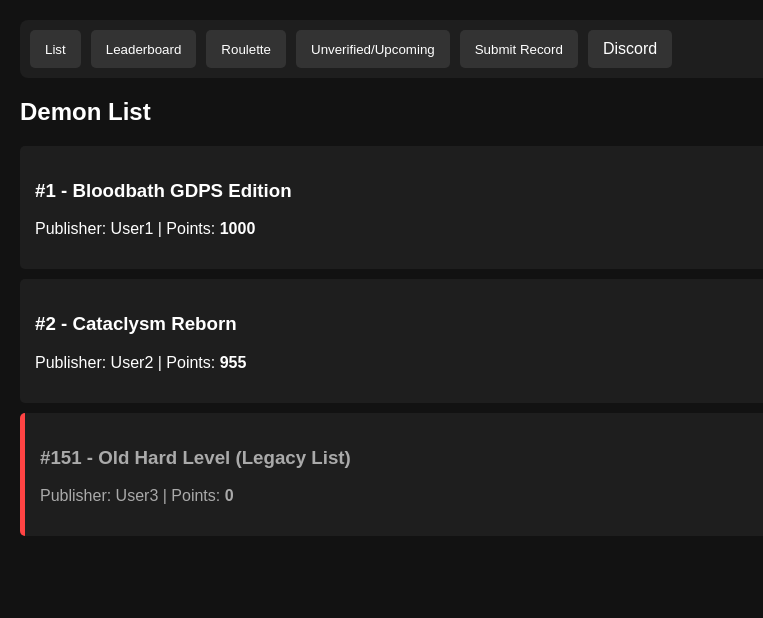
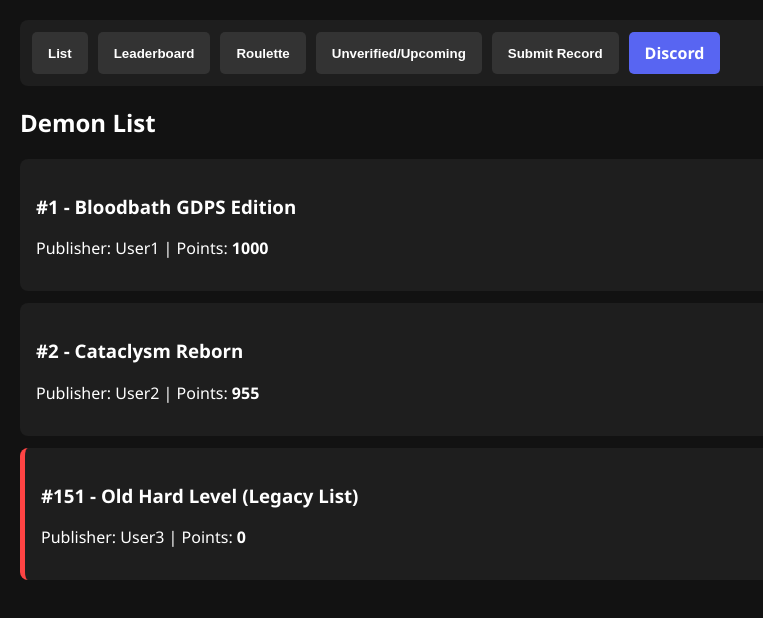
Before and after one commit to incosidium/Test-repo-dl, a plain HTML site: page index.html in a window 1280 px wide. Shown: the whole page, without its empty margins (0-763 px from the left). Drawn offline with Linux system fonts and the light colour scheme.

Commit message:
Update styles.css

```diff
--- a/styles.css
+++ b/styles.css
@@ -1,8 +1,105 @@
-body { font-family: Arial, sans-serif; background: #121212; color: #fff; margin: 0; padding: 20px; }
-nav { display: flex; gap: 10px; background: #1e1e1e; padding: 10px; border-radius: 8px; }
-nav button, nav a { background: #333; color: white; border: none; padding: 10px 15px; cursor: pointer; text-decoration: none; border-radius: 5px; }
-nav button:hover, nav a:hover { background: #555; }
-.tab-content { display: none; margin-top: 20px; }
-.tab-content.active { display: block; }
-.card { background: #1e1e1e; padding: 15px; margin-bottom: 10px; border-radius: 5px; }
-.legacy { border-left: 5px solid #ff4444; color: #aaa; }
+* {
+    box-sizing: border-box;
+}
+
+body {
+    font-family: 'Segoe UI', Tahoma, Geneva, Verdana, sans-serif;
+    background: #121212;
+    color: #fff;
+    margin: 0;
+    padding: 20px;
+}
+
+nav {
+    display: flex;
+    flex-wrap: wrap;
+    gap: 10px;
+    background: #1e1e1e;
+    padding: 12px;
+    border-radius: 8px;
+}
+
+nav button, nav a, .back-btn, .action-btn {
+    background: #333;
+    color: white;
+    border: none;
+    padding: 10px 16px;
+    cursor: pointer;
+    text-decoration: none;
+    border-radius: 5px;
+    font-weight: bold;
+    transition: background 0.2s;
+}
+
+nav button:hover, nav a:hover, .back-btn:hover, .action-btn:hover {
+    background: #555;
+}
+
+.discord-btn {
+    background: #5865F2;
+}
+
+.discord-btn:hover {
+    background: #4752C4;
+}
+
+.tab-content {
+    display: none;
+    margin-top: 20px;
+}
+
+.tab-content.active {
+    display: block;
+}
+
+.card {
+    background: #1e1e1e;
+    padding: 16px;
+    margin-bottom: 12px;
+    border-radius: 8px;
+    transition: transform 0.1s, background 0.2s;
+}
+
+.card.clickable:hover {
+    background: #282828;
+    transform: translateY(-2px);
+}
+
+.card-flex {
+    display: flex;
+    gap: 16px;
+    align-items: center;
+}
+
+.card-thumb {
+    width: 140px;
+    height: 80px;
+    object-fit: cover;
+    border-radius: 6px;
+    background: #000;
+}
+
+.legacy {
+    border-left: 5px solid #ff4444;
+}
+
+.media-container {
+    max-width: 800px;
+    margin: 15px 0;
+    border-radius: 8px;
+    overflow: hidden;
+    background: #000;
+}
+
+iframe, video {
+    border: none;
+    border-radius: 8px;
+}
+
+ul {
+    line-height: 1.6;
+}
+
+a {
+    color: #4da6ff;
+}
```
